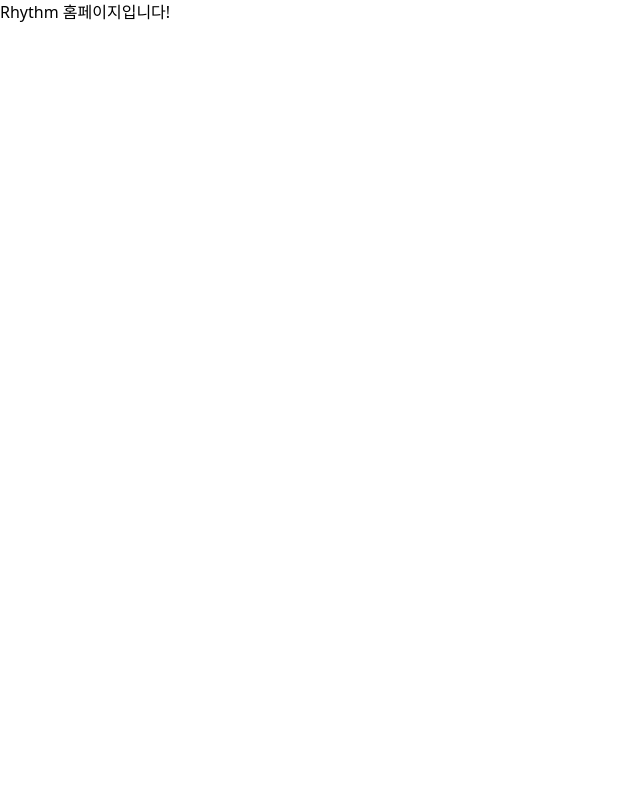
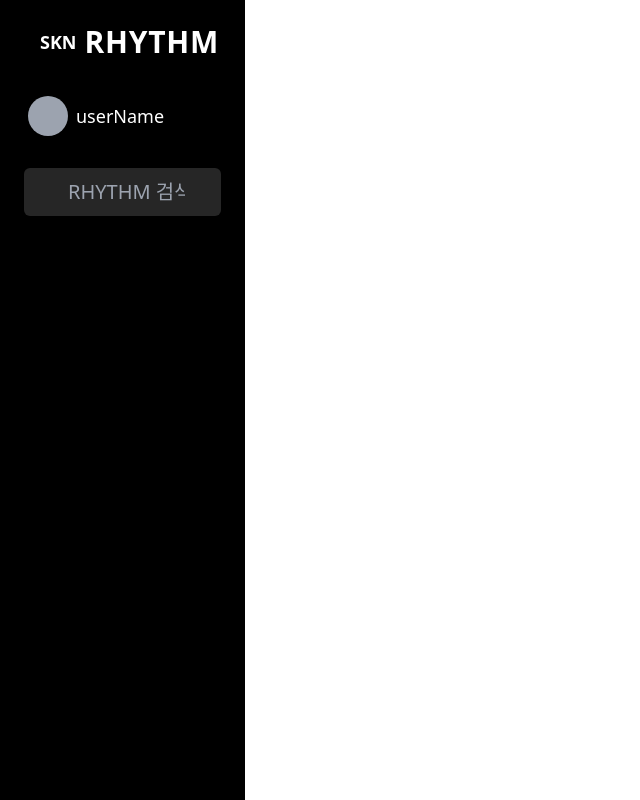
Before and after one commit to sinwoojin/Rhythm_2, a Next.js app: page / in a window 1280 px wide. Shown: the whole page, without its empty margins (0-640 px from the left). Built offline with nearby package versions, Linux system fonts and the light colour scheme; no server answers.

Commit message:
feat:레이아웃 중간저장

```diff
--- /dev/null
+++ b/app/(providers)/(root)/_components/_RootLayout/_Header/Header.tsx
@@ -0,0 +1,36 @@
+import Link from "next/link";
+import React from "react";
+
+function Header() {
+  return (
+    <header className="w-[245px] h-full fixed left-0 top-0 bg-black text-white">
+      <h1 className="my-6 ml-10">
+        <Link href="/" className="flex items-center">
+          <span className="font-black text-lg mr-2">SKN</span>
+          <span className="text-3xl font-bold tracking-wide">RHYTHM</span>
+        </Link>
+      </h1>
+      <nav className="px-6">
+        <div id="profile" className="flex items-center px-1 py-3 gap-x-2 mb-5">
+          <div
+            id="profile-img"
+            className="rounded-full bg-gray-400 w-10 h-10 text-gray-100"
+          >
+            {/* <img src=""/> */}
+            {/* 이미지 주소에 사용자 프로필 사진 주소 넣으면 됨 */}
+          </div>
+          <span className="text-lg font-medium">userName</span>
+        </div>
+        <div>
+          <input
+            type="text"
+            className="py-[10px] pl-11 pr-9 text-xl rounded-md max-w-full bg-white bg-opacity-15 outline-none transition-all ease-in-out duration-300 focus:outline-2 focus:outline-blue-500/50 focus:bg-opacity-20"
+            placeholder="RHYTHM 검색"
+          />
+        </div>
+      </nav>
+    </header>
+  );
+}
+
+export default Header;
--- /dev/null
+++ b/app/(providers)/(root)/layout.tsx
@@ -0,0 +1,13 @@
+import React, { PropsWithChildren } from "react";
+import Header from "./_components/_RootLayout/_Header/Header";
+
+function RootLayout({ children }: PropsWithChildren) {
+  return (
+    <div>
+      <Header />
+      {children}
+    </div>
+  );
+}
+
+export default RootLayout;
```
